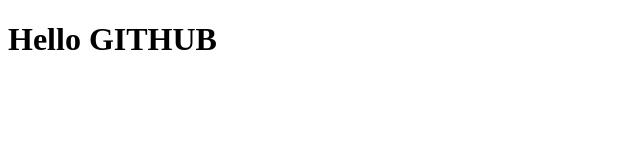
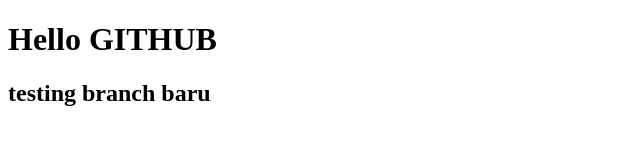
Before and after one commit to humadev/learn-git, a plain HTML site: page index.html in a window 1280 px wide. Shown: the whole page, without its empty margins (0-640 px from the left). Drawn offline with Linux system fonts and the light colour scheme.

Commit message:
menambahkan line baru

```diff
--- a/index.html
+++ b/index.html
@@ -7,5 +7,6 @@
 </head>
 <body>
     <h1>Hello GITHUB</h1>
+    <h2>testing branch baru</h2>
 </body>
 </html>
```
